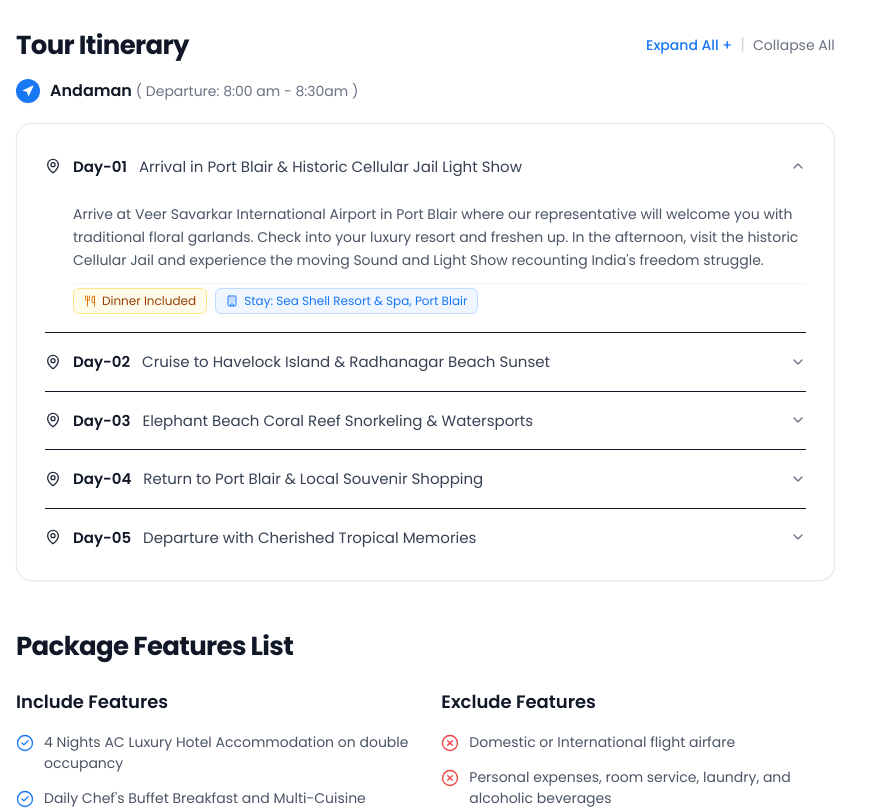
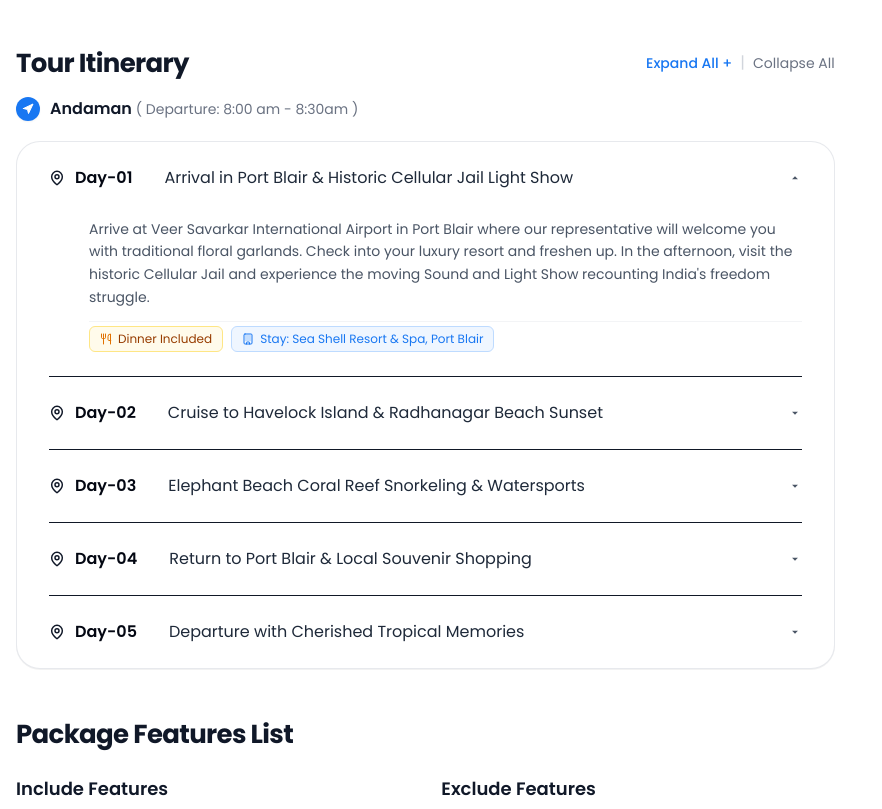
Before and after one commit to budhya2024/kriko-trip, a Next.js app: page /tour-packages/andaman-short-stay in a window 1280 px wide. Shown: the part 1260-2069 px from the top of the page, without its empty margins (0-882 px from the left). Built offline with nearby package versions, Linux system fonts and the light colour scheme.

Commit message:
Update itinerary card box style matching screenshot with left-side title spacing

```diff
--- a/components/tour-packages/PackageDetailView.tsx
+++ b/components/tour-packages/PackageDetailView.tsx
@@ -162,7 +162,7 @@ export default function PackageDetailView({
   return (
     <div className="w-full bg-[#FFFFFF] font-sans antialiased text-[#111827]">
       {/* ─── TOP HERO BANNER WITH SCENIC BACKGROUND & BREADCRUMB ─── */}
-      <section className="relative w-full overflow-hidden bg-[#00285C] py-10 sm:py-12 lg:py-14">
+      <section className="relative w-full overflow-hidden bg-[#00285C] py-12 sm:py-14 lg:py-16">
         {/* Background Image with Ambient Dark Gradient Overlay */}
         <div className="absolute inset-0 z-0">
           <Image
@@ -176,12 +176,12 @@ export default function PackageDetailView({
           <div className="absolute inset-0 bg-gradient-to-r from-[#001433]/95 via-[#00285C]/85 to-[#00285C]/75" />
         </div>
 
-        {/* Content Container */}
-        <div className="container relative z-10 text-left">
+        {/* Content Container with Generous Left Spacing for Main Heading */}
+        <div className="container relative z-10 text-left px-6 sm:px-10 lg:px-12">
           {/* Breadcrumb Navigation on Top with Background */}
           <nav
             aria-label="Breadcrumb"
-            className="flex items-center gap-2 text-xs sm:text-[13px] text-white/80 mb-2.5 font-normal"
+            className="flex items-center gap-2 text-xs sm:text-[13px] text-white/80 mb-3 font-normal"
           >
             <Link
               href="/"
@@ -202,7 +202,7 @@ export default function PackageDetailView({
             </span>
           </nav>
 
-          {/* Package Heading */}
+          {/* Package Heading with Space on Left */}
           <h1 className="text-2xl sm:text-3xl lg:text-4xl font-bold text-white tracking-tight leading-snug">
             {pkg.title}
           </h1>
@@ -437,39 +437,49 @@ export default function PackageDetailView({
                   </div>
                 </div>
 
-                {/* Itinerary Card with Dividers & Pin Icons */}
-                <div className="rounded-2xl border border-gray-200/90 bg-white p-5 sm:p-7 shadow-xs divide-y divide-gray-150">
+                {/* Itinerary Card with Dividers, Pin Icons & Spacing Matching Screenshot */}
+                <div className="rounded-2xl sm:rounded-3xl border border-gray-200/90 bg-white px-6 sm:px-8 py-2 shadow-2xs divide-y divide-gray-150">
                   {pkg.itinerary.map((dayItem) => {
                     const isOpen = openDays.includes(dayItem.day);
                     const dayPadded =
                       dayItem.day < 10 ? `0${dayItem.day}` : dayItem.day;
 
                     return (
-                      <div key={dayItem.day} className="py-4.5 first:pt-1 last:pb-1">
+                      <div key={dayItem.day} className="py-5 sm:py-6 first:pt-4 last:pb-4">
                         <button
                           type="button"
                           onClick={() => toggleDay(dayItem.day)}
                           className="w-full flex items-center justify-between text-left cursor-pointer group"
                         >
-                          <div className="flex items-center gap-3 pr-4">
-                            <MapPin className="w-4 h-4 text-gray-800 shrink-0" strokeWidth={2} />
-                            <span className="font-semibold text-gray-900 text-sm sm:text-[15px] shrink-0">
+                          <div className="flex items-center pr-4 flex-1">
+                            {/* Pin Icon */}
+                            <MapPin className="w-4 h-4 text-gray-900 shrink-0 stroke-[2.2]" />
+                            {/* Day Number */}
+                            <span className="font-semibold text-gray-950 text-sm sm:text-base shrink-0 ml-2.5">
                               Day-{dayPadded}
                             </span>
-                            <span className="text-sm sm:text-[15px] font-normal text-gray-700 group-hover:text-[#1877F2] transition-colors line-clamp-1">
+                            {/* Main Heading with Left Side Space */}
+                            <span className="text-sm sm:text-base font-normal text-gray-800 group-hover:text-[#1877F2] transition-colors ml-6 sm:ml-8 line-clamp-1">
                               {dayItem.title}
                             </span>
                           </div>
-                          <ChevronDown
-                            className={`w-4 h-4 text-gray-500 transition-transform duration-200 shrink-0 ${
-                              isOpen ? "rotate-180 text-[#1877F2]" : ""
-                            }`}
-                          />
+
+                          {/* Caret Down Icon matching screenshot */}
+                          <div className="shrink-0 text-gray-600 pl-2">
+                            <svg
+                              className={`w-3.5 h-3.5 fill-gray-600 transition-transform duration-200 ${
+                                isOpen ? "rotate-180" : ""
+                              }`}
+                              viewBox="0 0 24 24"
+                            >
+                              <path d="M7 10l5 5 5-5z" />
+                            </svg>
+                          </div>
                         </button>
 
                         {/* Expandable Day Details */}
                         {isOpen && (
-                          <div className="mt-3.5 pt-3 text-xs sm:text-sm text-gray-600 space-y-3 pl-7 animate-in fade-in">
+                          <div className="mt-4 pt-3 text-xs sm:text-sm text-gray-600 space-y-3 pl-8 sm:pl-10 animate-in fade-in">
                             <p className="leading-relaxed font-normal">
                               {dayItem.description}
                             </p>
```
